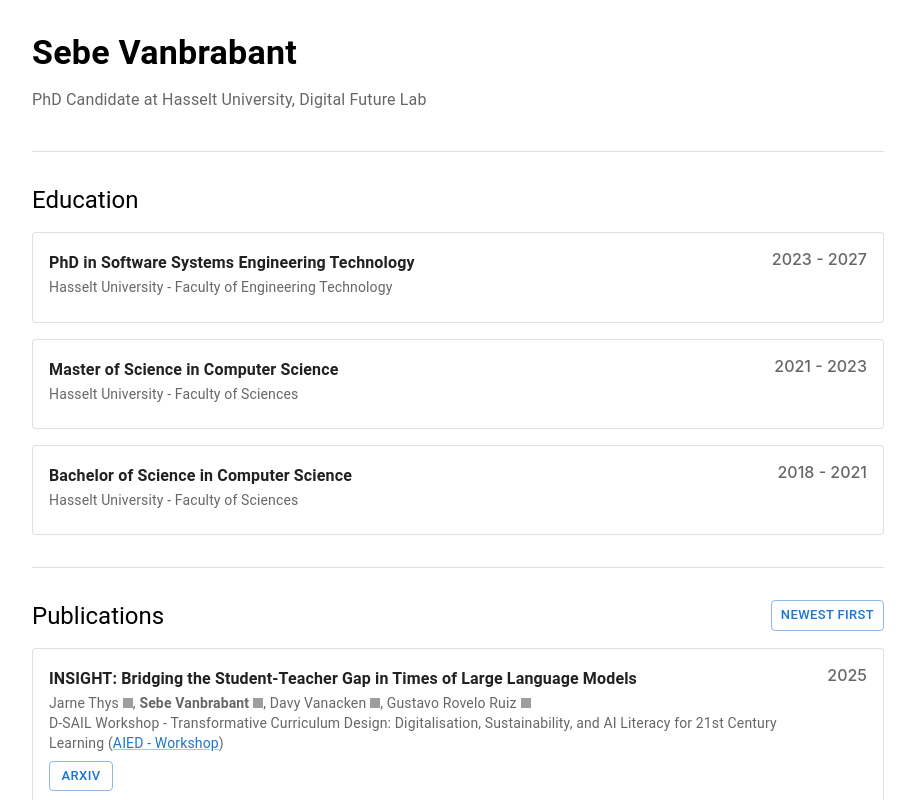
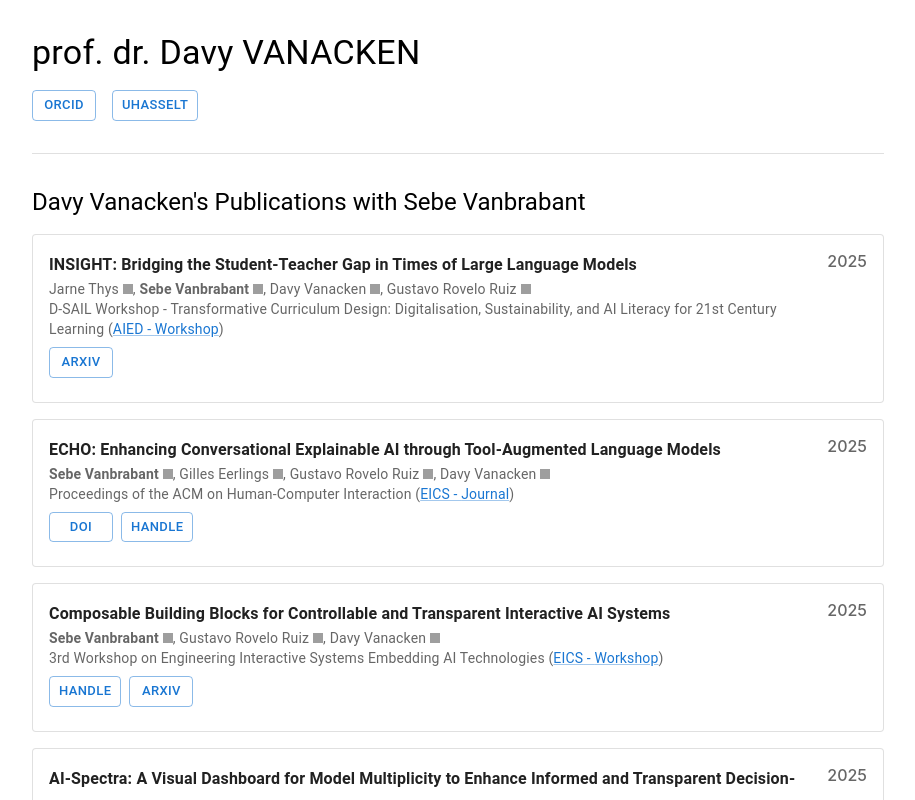
Before and after one commit to sebev/sebev.github.io, a React (Create React App) app: page /author/dvanacken in a window 1280 px wide. Shown: the top 800 px of the page, without its empty margins (182-1097 px from the left). Built offline with nearby package versions, Linux system fonts and the light colour scheme; grey boxes are pictures that could not be loaded.

Commit message:
Author page with routing

```diff
--- a/package.json
+++ b/package.json
@@ -17,6 +17,7 @@
     "@types/react-dom": "^19.1.6",
     "react": "^19.1.0",
     "react-dom": "^19.1.0",
+    "react-router-dom": "^7.7.1",
     "react-scripts": "5.0.1",
     "typescript": "^4.9.5",
     "web-vitals": "^2.1.4"
--- a/public/data/authors.json
+++ b/public/data/authors.json
@@ -2,6 +2,7 @@
 	"dvanacken": {
 		"firstName": "Davy",
 		"lastName": "Vanacken",
+		"prefix": "prof. dr.",
 		"links": [
 			{
 				"type": "orcid",
@@ -30,6 +31,7 @@
 	"groveloruiz": {
 		"firstName": "Gustavo",
 		"lastName": "Rovelo Ruiz",
+		"prefix": "prof. dr.",
 		"links": [
 			{
 				"type": "orcid",
@@ -44,6 +46,7 @@
 	"jliesenborgs": {
 		"firstName": "Jori",
 		"lastName": "Liesenborgs",
+		"prefix": "prof. dr.",
 		"links": [
 			{
 				"type": "orcid",
@@ -72,6 +75,7 @@
 	"kluyten": {
 		"firstName": "Kris",
 		"lastName": "Luyten",
+		"prefix": "prof. dr.",
 		"links": [
 			{
 				"type": "orcid",
--- a/public/index.html
+++ b/public/index.html
@@ -24,7 +24,7 @@
       work correctly both with client-side routing and a non-root public URL.
       Learn how to configure a non-root public URL by running `npm run build`.
     -->
-    <title>React App</title>
+    <title>Sebe Vanbrabant</title>
   </head>
   <body>
     <noscript>You need to enable JavaScript to run this app.</noscript>
--- a/src/App.tsx
+++ b/src/App.tsx
@@ -1,95 +1,15 @@
-import React, { useEffect, useState } from "react";
-import { Container, Typography, Box, CircularProgress, Button, Stack, Divider } from "@mui/material";
-import { Publication } from "./components/Publication";
-import { Education } from "./components/Education"
-import { IAuthor } from "./types/author";
-import { IPublication } from "./types/publication"
-import { IEducation } from "./types/education"
+import { BrowserRouter as Router, Routes, Route } from "react-router-dom";
+import HomePage from "./pages/HomePage";
+import AuthorPage from "./pages/AuthorPage";
 
 function App() {
-	const [publications, setPublications] = useState<IPublication[]>([]);
-	const [education, setEducation] = useState<IEducation[]>([]);
-	const [authors, setAuthors] = useState<Record<string, IAuthor>>({});
-	const [loading, setLoading] = useState(true);
-	const [sortDescending, setSortDescending] = useState(true);
-
-	const sortedPubs = [...publications].sort((a, b) =>
-		sortDescending
-			? new Date(b.date).getTime() - new Date(a.date).getTime()
-			: new Date(a.date).getTime() - new Date(b.date).getTime()
-	);
-
-	useEffect(() => {
-		async function loadData() {
-			const [pubRes, eduRes, authRes] = await Promise.all([
-				fetch("/data/publications.json"),
-				fetch("/data/education.json"),
-				fetch("/data/authors.json"),
-			]);
-			const pubs = await pubRes.json();
-			const edus = await eduRes.json();
-			edus.sort((a: IEducation, b: IEducation) => {
-				return new Date(b.start).getTime() - new Date(a.start).getTime();
-			})
-			const auths = await authRes.json();
-			setPublications(pubs);
-			setEducation(edus);
-			setAuthors(auths);
-			setLoading(false);
-		}
-		loadData();
-	}, []);
-
-	if (loading) {
-		return (
-			<Container maxWidth="md" sx={{ py: 4 }}>
-				<CircularProgress />
-			</Container>
-		);
-	}
-
 	return (
-		<Container maxWidth="md" sx={{ py: 4 }}>
-			<Stack direction={"column"} spacing={4}>
-				<Box>
-					<Typography variant="h4" fontWeight={700} gutterBottom>
-						Sebe Vanbrabant
-					</Typography>
-					<Typography variant="subtitle1" color="text.secondary" gutterBottom>
-						PhD Candidate at Hasselt University, Digital Future Lab
-					</Typography>
-				</Box>
-
-				<Divider />
-
-				<Stack direction={"column"} spacing={2}>
-					<Typography variant="h5">Education</Typography>
-
-					{education.map((edu) => (
-						<Education key={edu.title} edu={edu} authors={authors} />
-					))}
-				</Stack>
-
-				<Divider />
-
-				<Stack direction={"column"} spacing={2}>
-					<Stack direction="row" justifyContent="space-between" alignItems="center" mb={2}>
-						<Typography variant="h5">Publications</Typography>
-						<Button
-							variant="outlined"
-							size="small"
-							onClick={() => setSortDescending((prev) => !prev)}
-						>
-							{sortDescending ? "Newest First" : "Oldest First"}
-						</Button>
-					</Stack>
-
-					{sortedPubs.map((pub) => (
-						<Publication key={pub.title} pub={pub} authors={authors} />
-					))}
-				</Stack>
-			</Stack>
-		</Container>
+		<Router>
+			<Routes>
+				<Route path="/" element={<HomePage />} />
+				<Route path="/author/:id" element={<AuthorPage />} />
+			</Routes>
+		</Router>
 	);
 }
 
--- a/src/components/Publication.tsx
+++ b/src/components/Publication.tsx
@@ -11,6 +11,7 @@ import {
 	Box,
 	Button
 } from "@mui/material";
+import { Link as RouterLink } from "react-router-dom"
 
 type Props = {
 	pub: IPublication;
@@ -26,7 +27,20 @@ export function Publication({ pub, authors }: Props) {
 		return (
 			<React.Fragment key={id}>
 				<Box component="span" fontWeight={isMe ? "bold" : "normal"}>
+					<Link
+						component={RouterLink}
+						to={`/author/${id}`}
+						color="inherit"
+						underline="none"
+						sx={{
+							textDecoration: 'none',
+							'&:hover': {
+							textDecoration: 'underline',
+							},
+						}}
+					>
 						{fullName}
+					</Link>
 				</Box>
 				{orcidLink && (
 					<Tooltip title="View ORCID profile">
--- /dev/null
+++ b/src/pages/AuthorPage.tsx
@@ -0,0 +1,81 @@
+import { useParams } from "react-router-dom";
+import { useEffect, useState } from "react";
+import { IAuthor } from "../types/author";
+import { Typography, Link, Stack, Container, Button, Divider, Box } from "@mui/material";
+import { IPublication } from "../types/publication";
+import { Publication } from "../components/Publication";
+import { useNavigate } from "react-router-dom";
+
+function AuthorPage() {
+	const { id } = useParams<{ id: string }>();
+	const [author, setAuthor] = useState<IAuthor | null>(null);
+	const [authors, setAuthors] = useState<Record<string, IAuthor>>({});
+	const [publications, setPublications] = useState<IPublication[]>([]);
+
+	const navigate = useNavigate();
+
+	useEffect(() => {
+		if (!id) return;
+		if (id === "svanbrabant") {
+			navigate("/");
+			return;
+		}
+
+		fetch("/data/authors.json")
+			.then(res => res.json())
+			.then(data => {
+				if (data[id]) setAuthor(data[id]);
+				setAuthors(data);
+			});
+
+		fetch("/data/publications.json")
+			.then(res => res.json())
+			.then((data: IPublication[]) => {
+				setPublications(data.filter(x => x.authors.includes(id)).sort((a, b) => new Date(b.date).getTime() - new Date(a.date).getTime()));
+			});
+	}, [id]);
+
+	if (!id) return <Typography>Invalid author id.</Typography>
+	if (!author) return <Typography>Author not found.</Typography>;
+
+	return (
+		<Container maxWidth="md" sx={{ py: 4 }}>
+			<Stack spacing={4}>
+				<Box>
+					<Stack spacing={2}>
+						<Typography variant="h4">
+							{author.prefix} {author.firstName} {author.lastName.toLocaleUpperCase()}
+						</Typography>
+						<Stack direction={"row"} spacing={2}>
+							{author.links?.map((link, idx) => {
+								return (
+									<Link key={idx} href={link.url} target="_blank" rel="noopener">
+										<Button
+											variant="outlined"
+											size="small"
+										>
+											{link.type.toUpperCase()}
+										</Button>
+									</Link>
+								);
+							})}
+						</Stack>
+					</Stack>
+				</Box>
+
+				<Divider />
+
+				<Stack spacing={2}>
+					<Typography variant="h5">{author.firstName} {author.lastName}'s Publications with Sebe Vanbrabant</Typography>
+					{publications.map((x, i) => {
+						return (
+							<Publication pub={x} authors={authors}></Publication>
+						)
+					})}
+				</Stack>
+			</Stack>
+		</Container>
+	);
+}
+
+export default AuthorPage;
--- /dev/null
+++ b/src/pages/HomePage.tsx
@@ -0,0 +1,96 @@
+import React, { useEffect, useState } from "react";
+import { Container, Typography, Box, CircularProgress, Button, Stack, Divider } from "@mui/material";
+import { Publication } from "../components/Publication";
+import { Education } from "../components/Education"
+import { IAuthor } from "../types/author";
+import { IPublication } from "../types/publication"
+import { IEducation } from "../types/education"
+
+function HomePage() {
+    const [publications, setPublications] = useState<IPublication[]>([]);
+    const [education, setEducation] = useState<IEducation[]>([]);
+    const [authors, setAuthors] = useState<Record<string, IAuthor>>({});
+    const [loading, setLoading] = useState(true);
+    const [sortDescending, setSortDescending] = useState(true);
+
+    const sortedPubs = [...publications].sort((a, b) =>
+        sortDescending
+            ? new Date(b.date).getTime() - new Date(a.date).getTime()
+            : new Date(a.date).getTime() - new Date(b.date).getTime()
+    );
+
+    useEffect(() => {
+        async function loadData() {
+            const [pubRes, eduRes, authRes] = await Promise.all([
+                fetch("/data/publications.json"),
+                fetch("/data/education.json"),
+                fetch("/data/authors.json"),
+            ]);
+            const pubs = await pubRes.json();
+            const edus = await eduRes.json();
+            edus.sort((a: IEducation, b: IEducation) => {
+                return new Date(b.start).getTime() - new Date(a.start).getTime();
+            })
+            const auths = await authRes.json();
+            setPublications(pubs);
+            setEducation(edus);
+            setAuthors(auths);
+            setLoading(false);
+        }
+        loadData();
+    }, []);
+
+    if (loading) {
+        return (
+            <Container maxWidth="md" sx={{ py: 4 }}>
+                <CircularProgress />
+            </Container>
+        );
+    }
+
+    return (
+        <Container maxWidth="md" sx={{ py: 4 }}>
+            <Stack direction={"column"} spacing={4}>
+                <Box>
+                    <Typography variant="h4" fontWeight={700} gutterBottom>
+                        Sebe Vanbrabant
+                    </Typography>
+                    <Typography variant="subtitle1" color="text.secondary" gutterBottom>
+                        PhD Candidate at Hasselt University, Digital Future Lab
+                    </Typography>
+                </Box>
+
+                <Divider />
+
+                <Stack direction={"column"} spacing={2}>
+                    <Typography variant="h5">Education</Typography>
+
+                    {education.map((edu) => (
+                        <Education key={edu.title} edu={edu} authors={authors} />
+                    ))}
+                </Stack>
+
+                <Divider />
+
+                <Stack direction={"column"} spacing={2}>
+                    <Stack direction="row" justifyContent="space-between" alignItems="center" mb={2}>
+                        <Typography variant="h5">Publications</Typography>
+                        <Button
+                            variant="outlined"
+                            size="small"
+                            onClick={() => setSortDescending((prev) => !prev)}
+                        >
+                            {sortDescending ? "Newest First" : "Oldest First"}
+                        </Button>
+                    </Stack>
+
+                    {sortedPubs.map((pub) => (
+                        <Publication key={pub.title} pub={pub} authors={authors} />
+                    ))}
+                </Stack>
+            </Stack>
+        </Container>
+    );
+}
+
+export default HomePage;
--- a/src/types/author.ts
+++ b/src/types/author.ts
@@ -1,6 +1,7 @@
 export type IAuthor = {
     firstName: string;
     lastName: string;
+    prefix?: string;
     links: {
         type: string;
         url: string
```
Also changed, not shown: 1 other file (tests, documents, lock files or other folders). Lines whose indentation alone changed are shown as unchanged.
